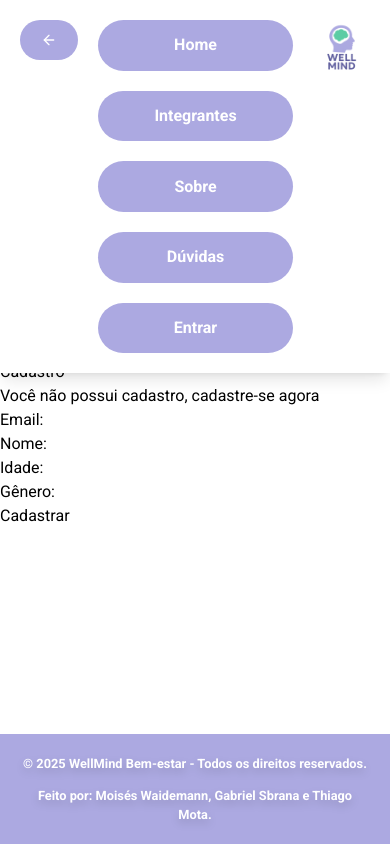
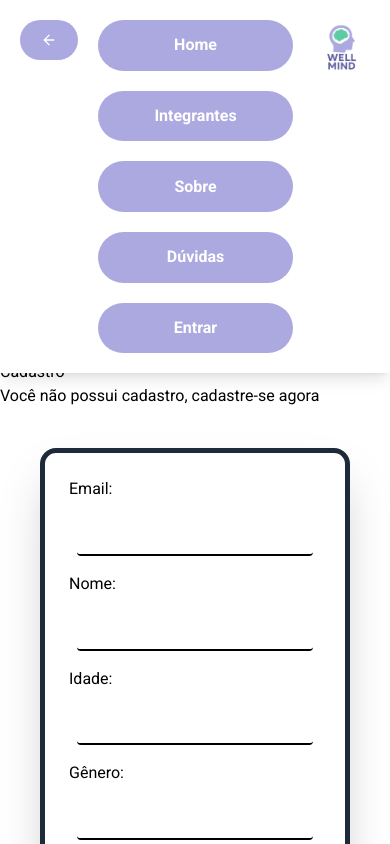
Before and after one commit to WellMind-Bem-estar-Inteligente/WellMind, a React (Vite) app in the folder wellmind-project/: page /login-or-create-account/cadastro in a window 390 px wide. Shown: the top 844 px of the page. Built offline with nearby package versions, Linux system fonts and the light colour scheme; a web font is replaced by a local one.

Commit message:
feat: Melhorar estilização e responsividade dos formulários de cadastro e login

```diff
--- a/wellmind-project/src/components/FormCadastro/FormCadastro.tsx
+++ b/wellmind-project/src/components/FormCadastro/FormCadastro.tsx
@@ -3,26 +3,26 @@ import type { TipoPropsFormCadastro } from "../../types/Forms/tipoFormCadastro";
 export default function FormCadastro({register, onSubmit}: TipoPropsFormCadastro){
     return(
         <div>
-            <form className="" onSubmit={onSubmit}>
-                <div className="">
-                    <label className="">Email: </label>
-                    <input className="" type="email" {...register("email", { required: true, maxLength: 200})} />
+            <form className="border-5 rounded-2xl h-[70vh] p-2 border-gray-800 m-10 flex flex-col shadow-2xl md:w-[45vw] lg:w-[35vw] xl:w-[25vw] p-5" onSubmit={onSubmit}>
+                <div className="flex flex-col p-1">
+                    <label className="text-[1rem]">Email: </label>
+                    <input className=" p-2 text-[1.2rem] m-2 rounded-sm border-b-2" type="email" {...register("email", { required: true, maxLength: 200})} />
                 </div>
-                <div className="">
-                    <label className="">Nome: </label>
-                    <input className="" type="text" {...register("nome", { required: true, maxLength: 200})} />
+                <div className="flex flex-col p-1">
+                    <label className="text-[1rem]">Nome: </label>
+                    <input className="p-2 text-[1.2rem] m-2 rounded-sm border-b-2" type="text" {...register("nome", { required: true, maxLength: 200})} />
                 </div>
-                <div>
-                    <label className="">Idade: </label>
-                    <input className="" type="number" {...register("idade", { required: true})} />
+                <div className="flex flex-col p-1">
+                    <label className="text-[1rem]">Idade: </label>
+                    <input className="p-2 text-[1.2rem] m-2 rounded-sm border-b-2" type="number" {...register("idade", { required: true})} />
                 </div>
-                <div className="">
-                    <label className="">Gênero: </label>
-                    <input className="" type="text" {...register("genero", { required: true, maxLength: 100})} />
+                <div className="flex flex-col p-1">
+                    <label className="text-[1rem]">Gênero: </label>
+                    <input className="p-2 text-[1.2rem] m-2 rounded-sm border-b-2" type="text" {...register("genero", { required: true, maxLength: 100})} />
                 </div>
-                <div className="">
+                <div className="flex justify-center mt-5 items-center">
                     <div>
-                        <button className="" type="submit">Cadastrar</button>
+                        <button className="flex items-center justify-center bg-[var(--color-font-purple)] w-[25vw] h-[5vh] text-[1.2rem] text-center text-white font-bold rounded-2xl md:w-[30vw] lg:my-0 lg:w-[25vw] xl:w-[20vw] hover:cursor-pointer" type="submit">Cadastrar</button>
                     </div>
                 </div>
             </form>
--- a/wellmind-project/src/components/FormLogin/FormLogin.tsx
+++ b/wellmind-project/src/components/FormLogin/FormLogin.tsx
@@ -3,18 +3,18 @@ import type { TipoPropsFormLogin } from "../../types/Forms/tipoFormLogin"
 export default function FormLogin({register, onSubmit}: TipoPropsFormLogin){
     return(
         <div>
-            <form className="" onSubmit={onSubmit}>
-                <div>
-                    <label className="">Nome: </label>
-                    <input className="" type="text" {...register("nome", { required: true, maxLength: 200})} />
+            <form className="border-5 rounded-2xl h-[50vh] p-2 border-gray-800 m-10 flex flex-col shadow-2xl md:w-[45vw] lg:w-[35vw] xl:w-[25vw]" onSubmit={onSubmit}>
+                <div className="flex flex-col p-5">
+                    <label className="text-[1rem]">Nome: </label>
+                    <input className="p-1 text-[1.2rem] m-2 rounded-sm border-b-2" type="text" {...register("nome", { required: true, maxLength: 200})} />
                 </div>
-                <div className="">
-                    <label className="">Email: </label>
-                    <input className="" type="email" {...register("email", { required: true, maxLength: 200})} />
+                <div className="flex flex-col p-5">
+                    <label className="text-[1rem]">Email: </label>
+                    <input className="p-1 text-[1.2rem] m-2 rounded-sm border-b-2" type="email" {...register("email", { required: true, maxLength: 200})} />
                 </div>
-                <div className="">
+                <div className="flex justify-center items-center">
                     <div>
-                        <button className="" type="submit">Entrar</button>
+                        <button className="flex items-center justify-center bg-[var(--color-font-purple)] w-[25vw] h-[5vh] text-[1.2rem] text-center text-white font-bold rounded-2xl md:w-[30vw] lg:my-0 lg:w-[25vw] xl:w-[20vw] hover:cursor-pointer" type="submit">Entrar</button>
                     </div>
                 </div>
             </form>
--- a/wellmind-project/src/components/FormLoginOrCreateAccont/FormLoginOrCreateAccont.tsx
+++ b/wellmind-project/src/components/FormLoginOrCreateAccont/FormLoginOrCreateAccont.tsx
@@ -3,14 +3,14 @@ import type { TipoPropsFormLoginOrcreateAccount } from "../../types/Forms/tipoFo
 export default function FormloginOrCreateAccount({register, onSubmit}: TipoPropsFormLoginOrcreateAccount){
     return(
         <div>
-            <form className="" onSubmit={onSubmit}>
-                <div>
-                    <label className="">Email: </label>
-                    <input className="" type="email" {...register("email", { required: true, maxLength: 200})} />
+            <form className="border-5 rounded-2xl h-[30vh] p-2 border-gray-800 m-10 flex flex-col shadow-2xl md:w-[45vw] lg:w-[35vw] xl:w-[25vw]" onSubmit={onSubmit}>
+                <div className="flex flex-col p-5 gap-2">
+                    <label className="text-[1rem]">Email: </label>
+                    <input className="p-1 text-[1.2rem] m-2 rounded-sm border-b-2" type="email" {...register("email", { required: true, maxLength: 200})} />
                 </div>
-                <div className="">
-                    <div className="">
-                        <button className="" type="submit">Entrar</button>
+                <div className="flex justify-center">
+                    <div className="items-center">
+                        <button className="flex items-center justify-center bg-[var(--color-font-purple)] w-[25vw] h-[5vh] text-[1.2rem] text-center text-white font-bold rounded-2xl md:w-[30vw] lg:my-0 lg:w-[25vw] xl:w-[20vw] hover:cursor-pointer" type="submit">Entrar</button>
                     </div>
                 </div>
             </form>
```
Also changed, not shown: wellmind-project/src/types/tipoForm/tipoCadastro.ts (line endings or trailing spaces).
